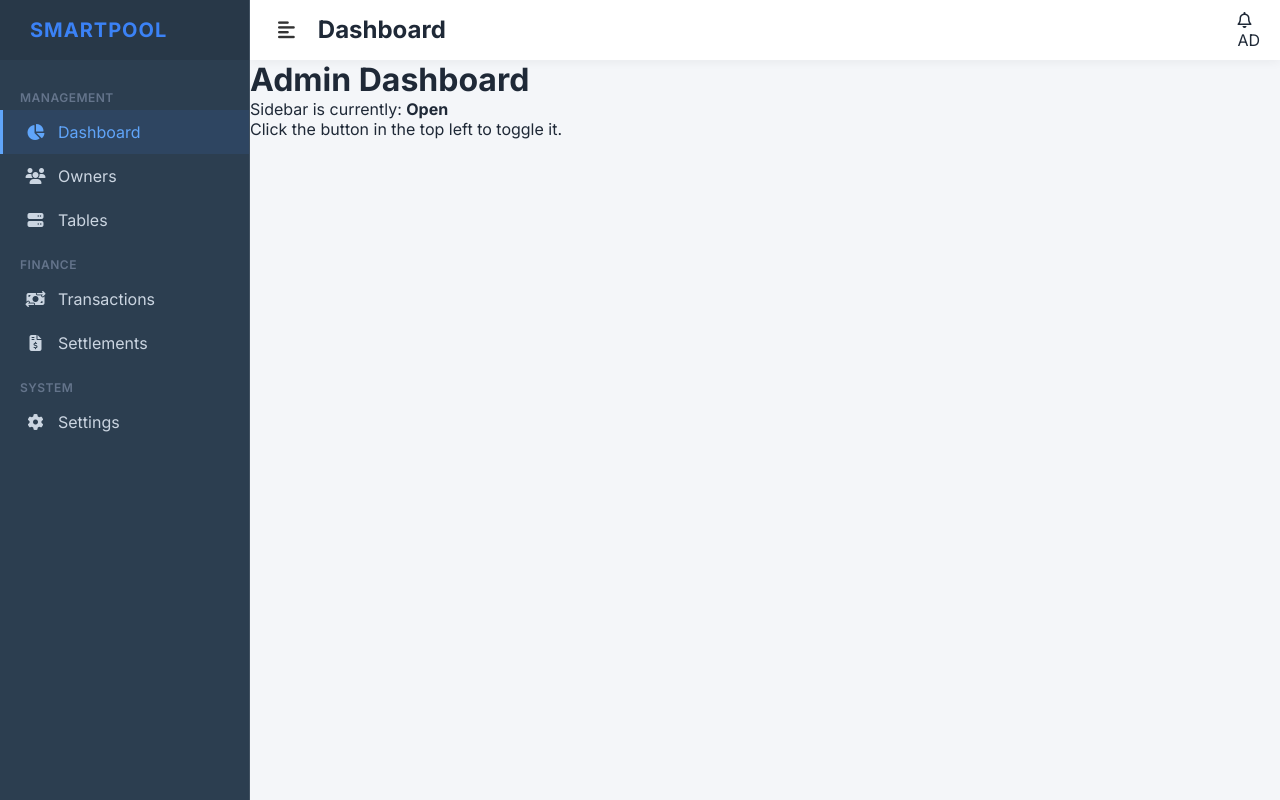
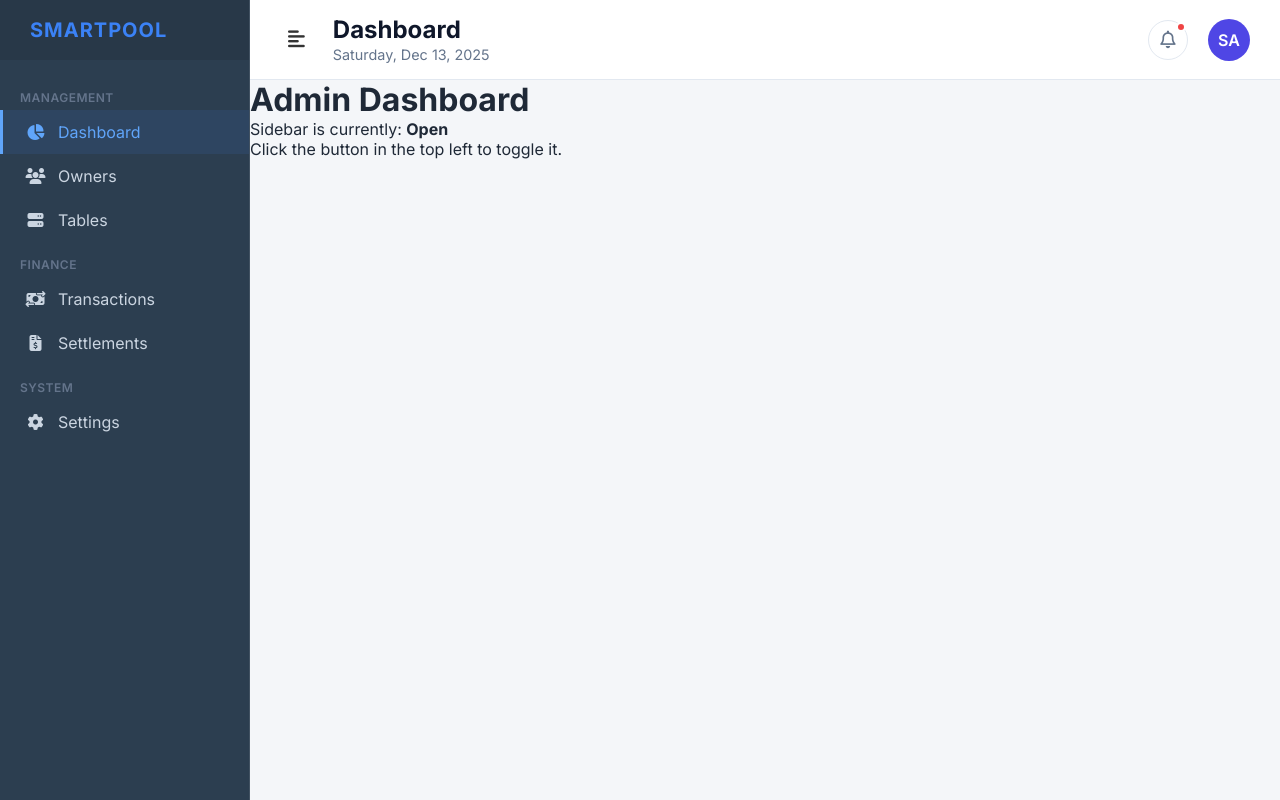
Before and after one commit to skipper-blue/smartpool, a React (Vite) app in the folder frontend/: page / in a window 1280 px wide. Built offline with nearby package versions, Linux system fonts and the light colour scheme.

Commit message:
up to date in

```diff
--- a/frontend/src/assets/css/Header.css
+++ b/frontend/src/assets/css/Header.css
@@ -1,17 +1,23 @@
-/* Header.css */
-
+/* --- Main Header Container --- */
 .top-header {
-    height: 60px;
+    height: 80px; /* Slightly taller to accommodate Title + Date */
     width: 100%;
     background: #fff;
     display: flex;
     align-items: center;
-    justify-content: space-between;
-    padding: 0 20px;
-    box-shadow: 0 2px 10px rgba(0,0,0,0.05);
+    justify-content: space-between; /* Pushes Left and Right sides apart */
+    padding: 0 30px;
+    border-bottom: 1px solid #e2e8f0; /* Subtle border */
     position: sticky;
     top: 0;
     z-index: 100;
+}
+
+/* --- Left Side (Toggle + Info) --- */
+.header-left {
+    display: flex;
+    align-items: center;
+    gap: 20px;
 }
 
 .toggle-btn {
@@ -19,25 +25,111 @@
     border: none;
     cursor: pointer;
     font-size: 1.4rem;
-    color: #333;
-    padding: 5px 10px;
-    border-radius: 5px;
+    color: #334155;
+    padding: 8px;
+    border-radius: 6px;
     transition: background 0.2s;
-    display: flex; /* Ensures icon is centered */
+}
+.toggle-btn:hover {
+    background-color: #f1f5f9;
+}
+
+/* Title & Date Styling */
+.page-info {
+    display: flex;
+    flex-direction: column; /* Stacks Title on top of Date */
+    justify-content: center;
+}
+
+.page-info h2 {
+    margin: 0;
+    font-size: 1.5rem;
+    color: #0f172a; /* Dark Navy text */
+    font-weight: 700;
+    line-height: 1.2;
+}
+
+.page-info span {
+    font-size: 0.9rem;
+    color: #64748b; /* Muted Grey for Date */
+    font-weight: 400;
+    margin-top: 2px;
+}
+
+/* --- Right Side (Icons + Avatar) --- */
+.header-right {
+    display: flex;
+    align-items: center;
+    gap: 20px;
+}
+
+/* Notification Wrapper */
+.notification-wrapper {
+    position: relative;
+    display: flex;
     align-items: center;
     justify-content: center;
 }
 
-.toggle-btn:hover {
-    background-color: #f0f0f0;
+.icon-btn {
+    background: #fff;
+    border: 1px solid #e2e8f0; /* Circle border */
+    width: 40px;
+    height: 40px;
+    border-radius: 50%;
+    display: flex;
+    align-items: center;
+    justify-content: center;
+    cursor: pointer;
+    color: #64748b;
+    font-size: 1.1rem;
+    transition: all 0.2s;
 }
 
-/* --- MOBILE SPECIFIC --- */
-@media (max-width: 900px) {
-    /* On mobile, we might want the button to always look like bars */
+.icon-btn:hover {
+    background-color: #f8fafc;
+    color: #334155;
+}
 
+/* The Red Dot Badge */
+.badge-dot {
+    position: absolute;
+    top: 2px;
+    right: 2px;
+    width: 10px;
+    height: 10px;
+    background-color: #ef4444; /* Red color */
+    border: 2px solid #fff; /* White ring around red dot */
+    border-radius: 50%;
+}
 
-    .page-title h2 {
-        font-size: 1.2rem; /* Make text smaller on mobile */
+/* User Avatar */
+.avatar {
+    width: 42px;
+    height: 42px;
+    background-color: #4f46e5; /* Indigo/Purple from your image */
+    color: white;
+    font-weight: 600;
+    border-radius: 50%;
+    display: flex;
+    align-items: center;
+    justify-content: center;
+    font-size: 1rem;
+    cursor: pointer;
+}
+
+/* --- Mobile Adjustments --- */
+@media (max-width: 600px) {
+    .top-header {
+        padding: 0 15px;
+        height: 70px;
+    }
+
+    .page-info h2 {
+        font-size: 1.2rem;
+    }
+
+    .page-info span {
+        font-size: 0.8rem;
     }
 }
--- a/frontend/src/components/Header.jsx
+++ b/frontend/src/components/Header.jsx
@@ -2,35 +2,48 @@ import React from 'react';
 import '../assets/css/Header.css';
 
 function Header({ title, toggleSidebar, isSidebarOpen }) {
+
+    // Logic to generate the date format: "Sunday, Nov 30, 2025"
+    const formattedDate = new Date().toLocaleDateString('en-US', {
+        weekday: 'long',
+        month: 'short',
+        day: 'numeric',
+        year: 'numeric'
+    });
+
     return (
         <header className="top-header">
-            <div style={{ display: 'flex', alignItems: 'center', gap: '15px' }}>
 
-                {/* --- TOGGLE BUTTON ---
-                    This single button handles both Desktop and Mobile interactions.
-                    - Desktop: Collapses/Expands sidebar
-                    - Mobile: Opens the sidebar overlay
-                */}
+            {/* LEFT SIDE: Toggle Button + Title + Date */}
+            <div className="header-left">
+
+                {/* Toggle Button */}
                 <button className="toggle-btn" onClick={toggleSidebar}>
-                    {/* Logic:
-                        If sidebar is open, show 'align-left' (collapse icon).
-                        If sidebar is closed (or on mobile), show 'bars'.
-                    */}
                     <i className={`fa-solid ${isSidebarOpen ? 'fa-align-left' : 'fa-bars'}`}></i>
                 </button>
 
-                <div className="page-title">
+                {/* Page Title & Date Stack */}
+                <div className="page-info">
                     <h2 id="page-header">{title}</h2>
-                    {/* Optional: Add date here if needed */}
+                    <span id="current-date">{formattedDate}</span>
                 </div>
             </div>
 
-            <div className="user-menu">
-                <div className="icon-btn">
-                    <i className="fa-regular fa-bell"></i>
-                    <div className="badge"></div>
+            {/* RIGHT SIDE: Notifications + Avatar */}
+            <div className="header-right">
+
+                {/* Notification Bell with Red Dot */}
+                <div className="notification-wrapper">
+                    <button className="icon-btn">
+                        <i className="fa-regular fa-bell"></i>
+                    </button>
+                    <span className="badge-dot"></span>
                 </div>
-                <div className="avatar">AD</div>
+
+                {/* User Avatar */}
+                <div className="user-profile">
+                    <div className="avatar">SA</div>
+                </div>
             </div>
         </header>
     );
```
